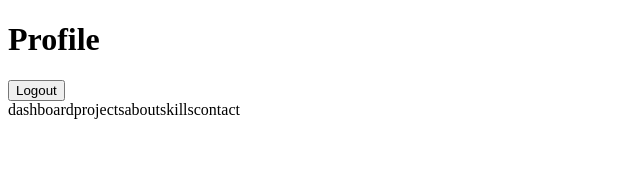
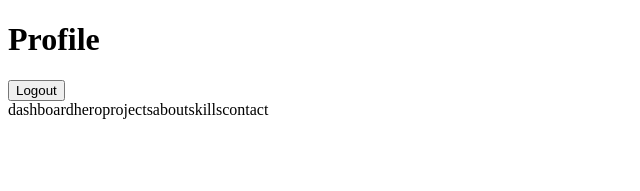
Before and after one commit to creationcodesign/artistfolio, a React (Vite) app in the folder frontend/: page /auth/profile in a window 1280 px wide. Shown: the top 191 px of the page, without its empty margins (0-640 px from the left). Built offline with nearby package versions, Linux system fonts and the light colour scheme; sample sign-in values are in the browser's storage; the HTML template or start-up script is replaced by a standard one.

Commit message:
add hero link

```diff
--- a/frontend/src/components/profile/Sidebar.tsx
+++ b/frontend/src/components/profile/Sidebar.tsx
@@ -1,5 +1,5 @@
 export default function Sidebar({ selectedAction, setSelectedAction }: any) {
-    const actions = ['dashboard', 'projects', 'about', 'skills', 'contact'];
+    const actions = ['dashboard', 'hero', 'projects', 'about', 'skills', 'contact'];
 
     return (
         <nav className='sidebar'>
```
